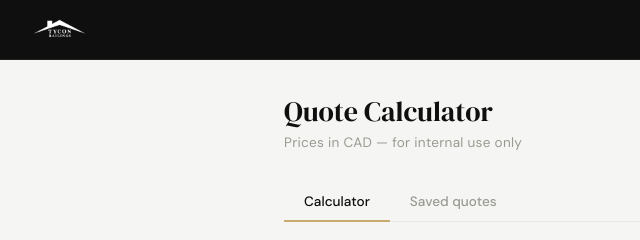
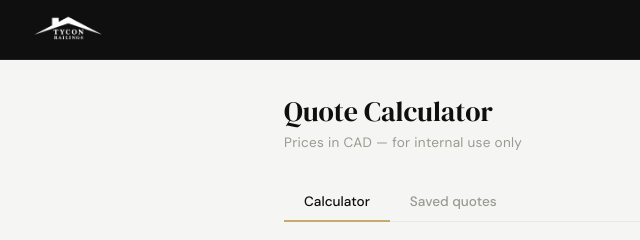
Before and after one commit to dellins1/tycon-app, a plain HTML site: page index.html in a window 1280 px wide. Shown: the top 240 px of the page, 0-640 px from the left. Drawn offline with Linux system fonts and the light colour scheme.

Commit message:
Update index.html

```diff
--- a/index.html
+++ b/index.html
@@ -115,7 +115,7 @@
 </head>
 <body>
 <header>
-  <img src="Tyconlogowhite.png" alt="Tycon Railings" style="height:38px;width:auto;display:block;">
+  <img src="Tyconlogowhite.png" alt="Tycon Railings" style="height:50px;width:auto;display:block;">
   <div class="header-tag">Internal Quote Tool</div>
 </header>
 <div class="container">
```
